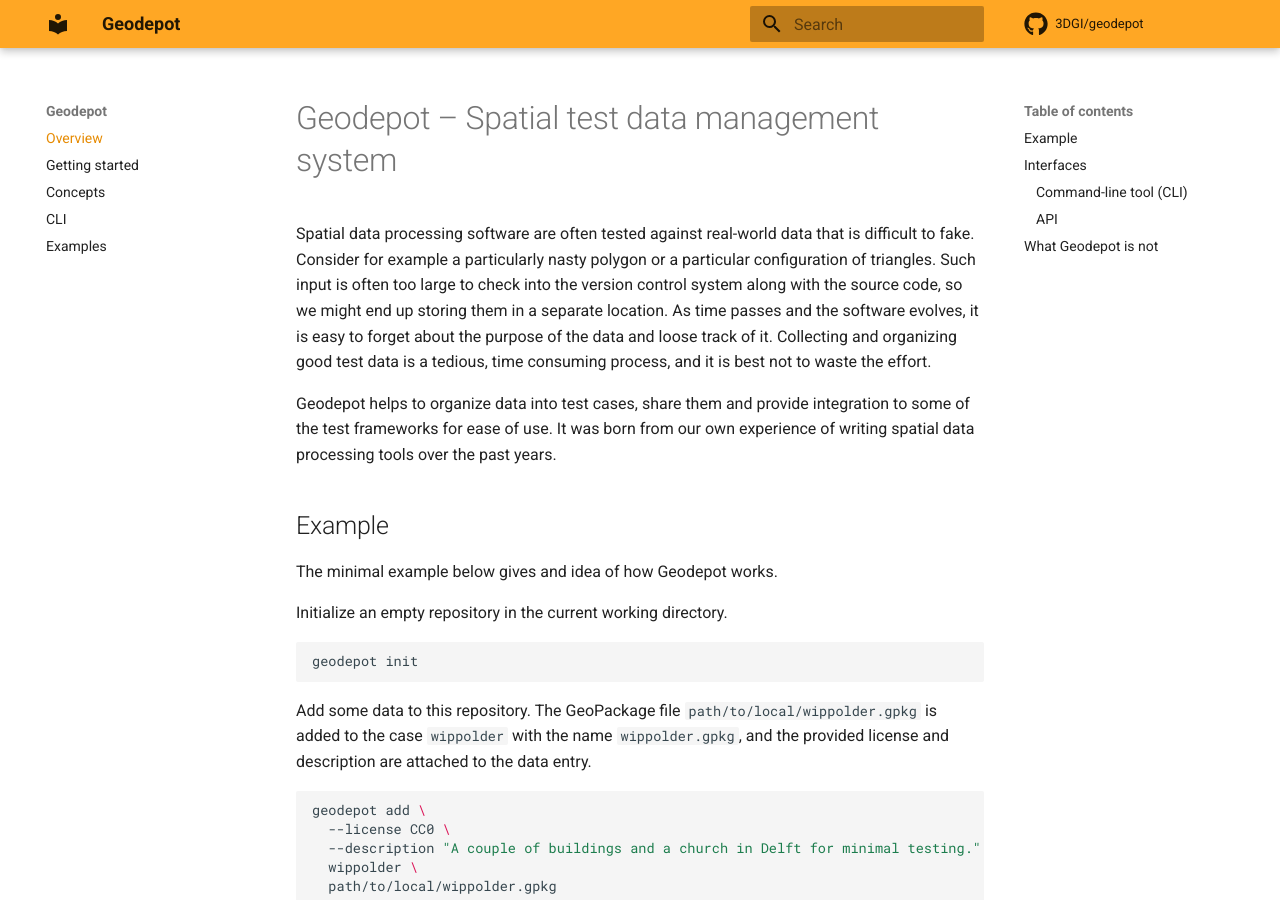
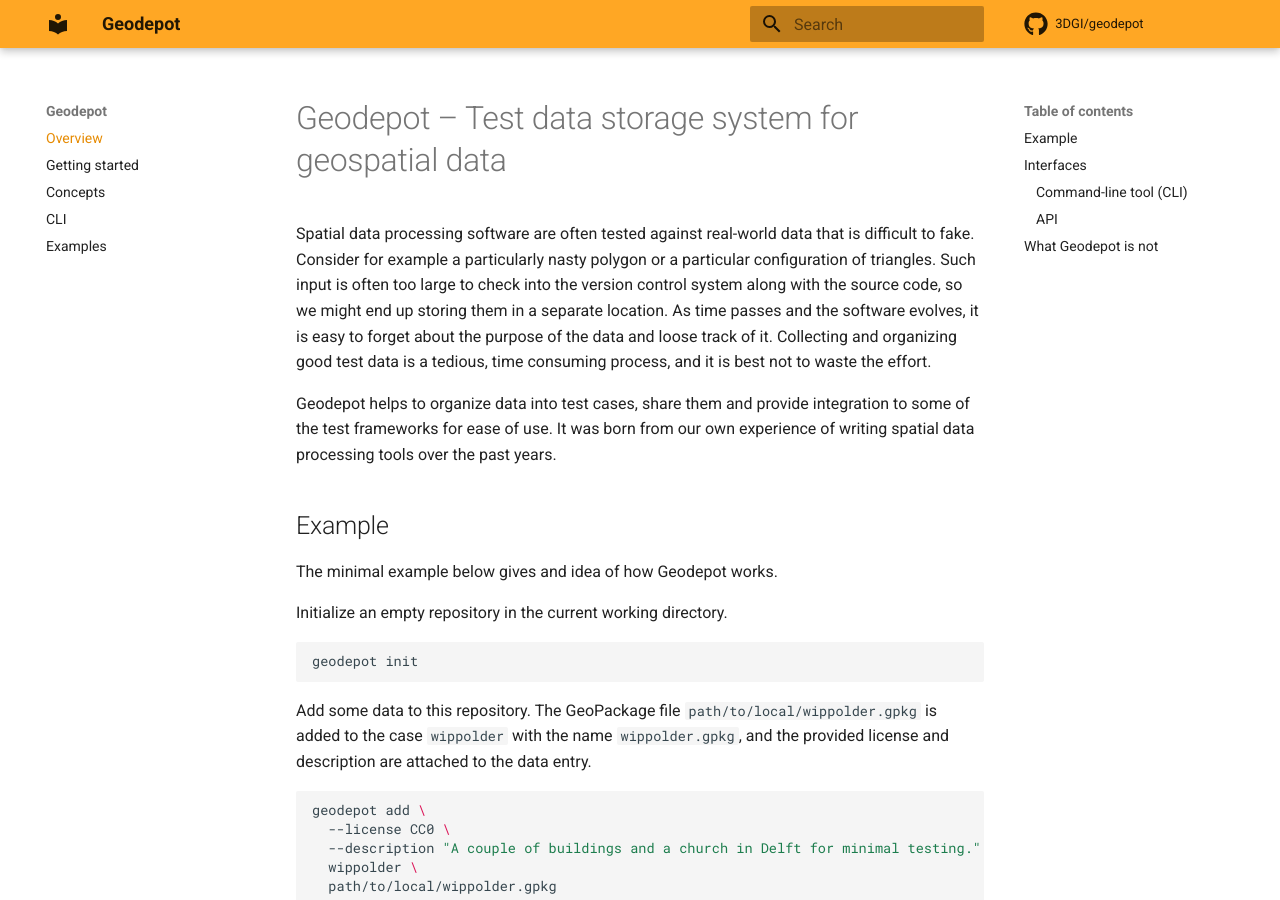
Before and after one commit to 3DBAG/geodepot, an MkDocs documentation site: the page built from docs/index.md, in a window 1280 px wide and 900 px high. Built offline with MkDocs 1.6.1 and Material for MkDocs 9.7.7, drawn with Linux system fonts in a browser that asks for light colours; comment, search, counter and statistics services are not loaded.

Commit message:
Headline

```diff
--- a/docs/index.md
+++ b/docs/index.md
@@ -1,4 +1,4 @@
-# Geodepot – Spatial test data management system
+# Geodepot – Test data storage system for geospatial data
 
 Spatial data processing software are often tested against real-world data that is difficult to fake.
 Consider for example a particularly nasty polygon or a particular configuration of triangles.
```
Also changed, not shown: README.md (+1 -1 lines).
